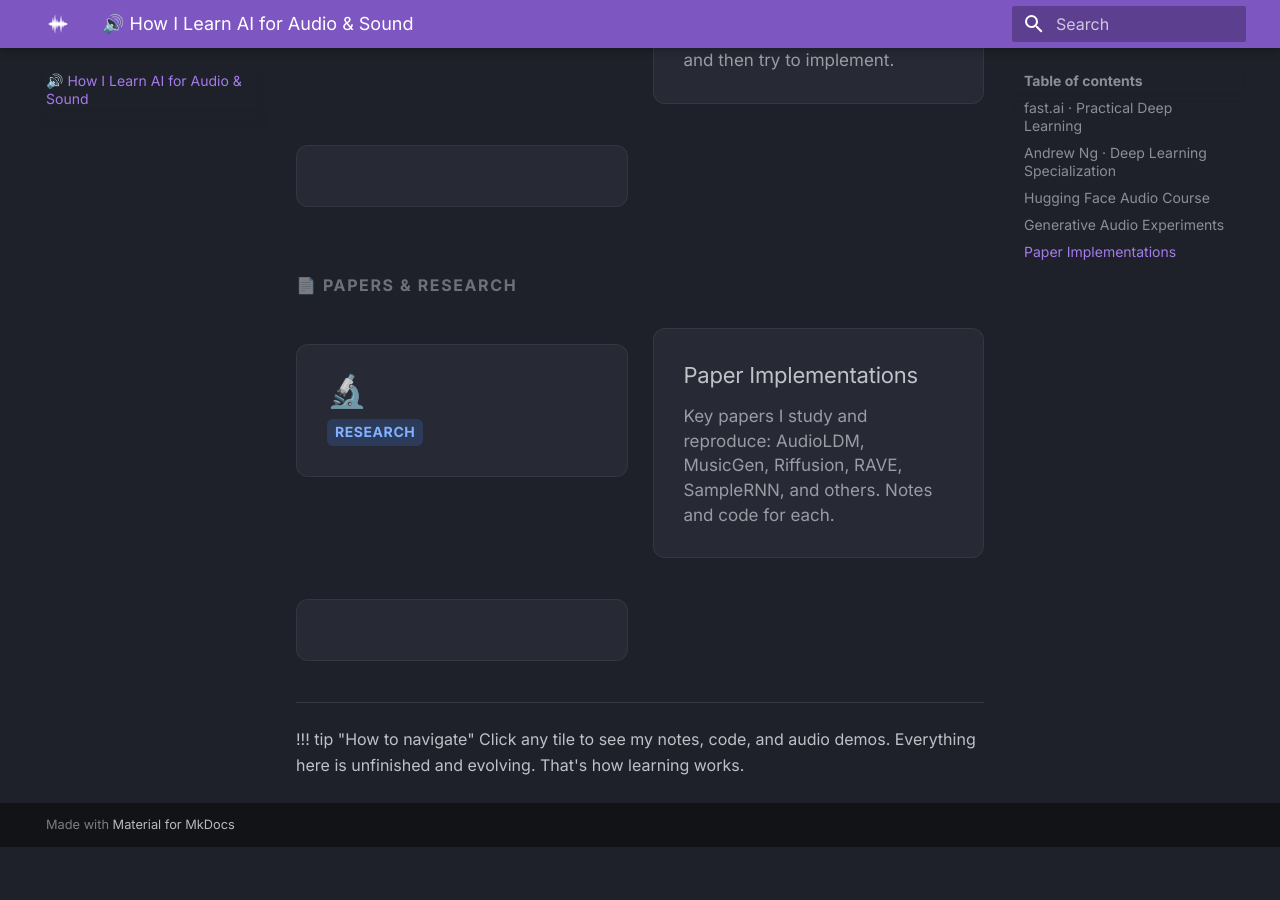
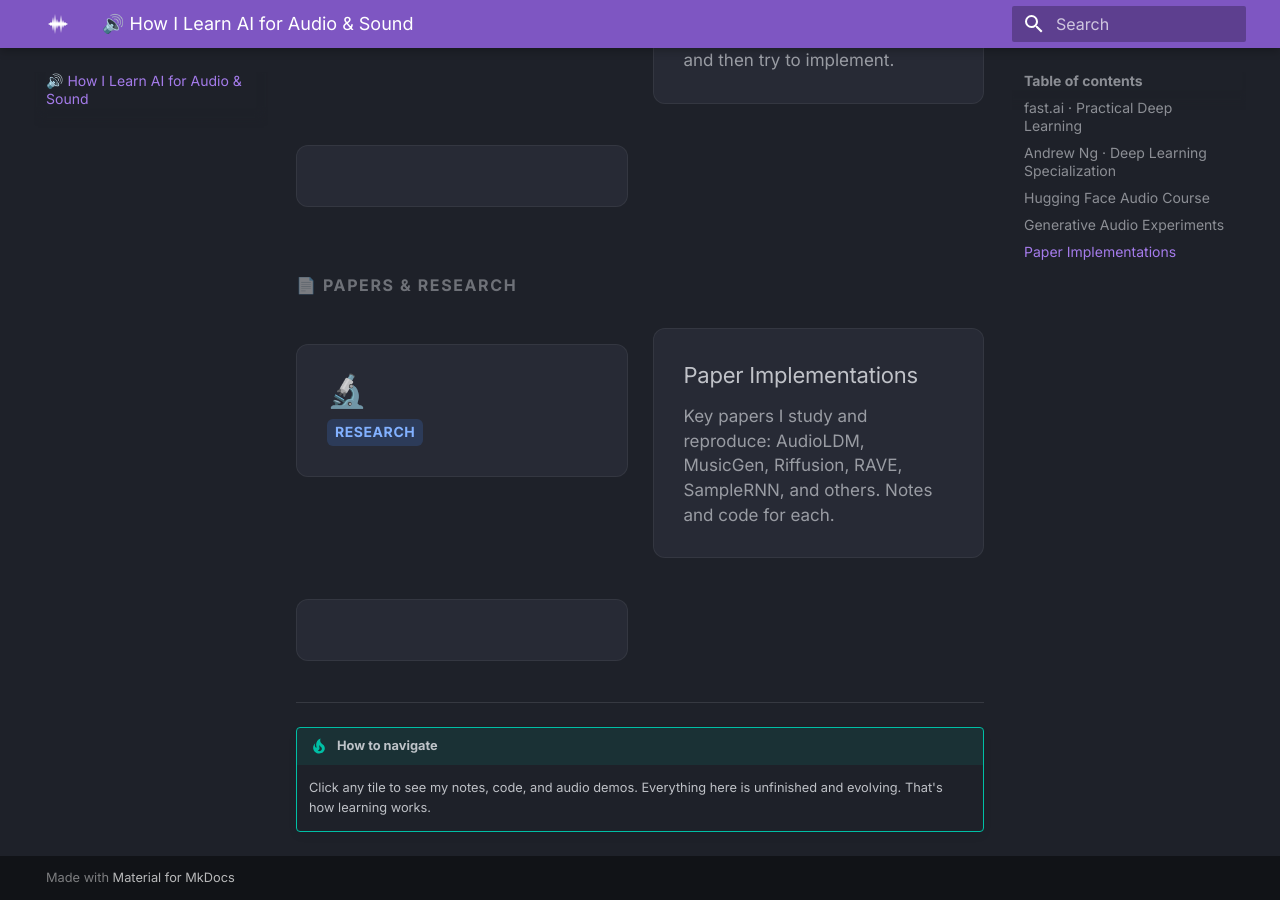
Before and after one commit to my-sonicase/learn-gen-AI-audio, an MkDocs documentation site: the page built from docs/index.md, in a window 1280 px wide and 900 px high, scrolled down 2284 px. Built offline with MkDocs 1.6.1 and Material for MkDocs 9.7.7, drawn with Linux system fonts in a browser that asks for light colours; before the commit the page ends 3131 px from its top, so only the background shows below that; part of the change alters nothing that is shown.

```diff
--- a/mkdocs.yml
+++ b/mkdocs.yml
@@ -24,7 +24,7 @@ extra_css:
 markdown_extensions:
   - attr_list
   - md_in_html
-  - admonitions
+  - admonition
   - pymdownx.emoji:
       emoji_index: !!python/name:material.extensions.emoji.twemoji
       emoji_generator: !!python/name:material.extensions.emoji.to_svg
```
